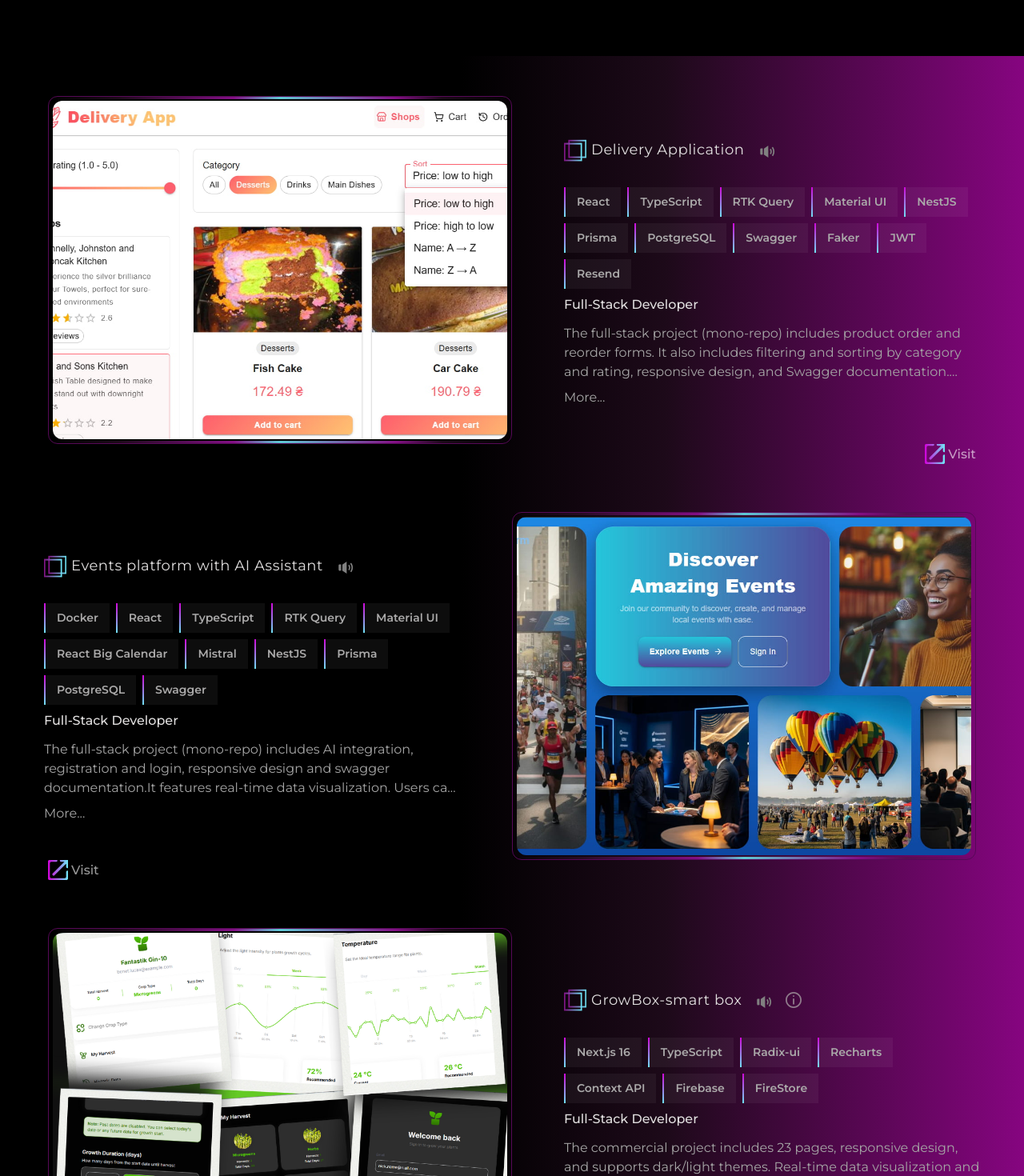
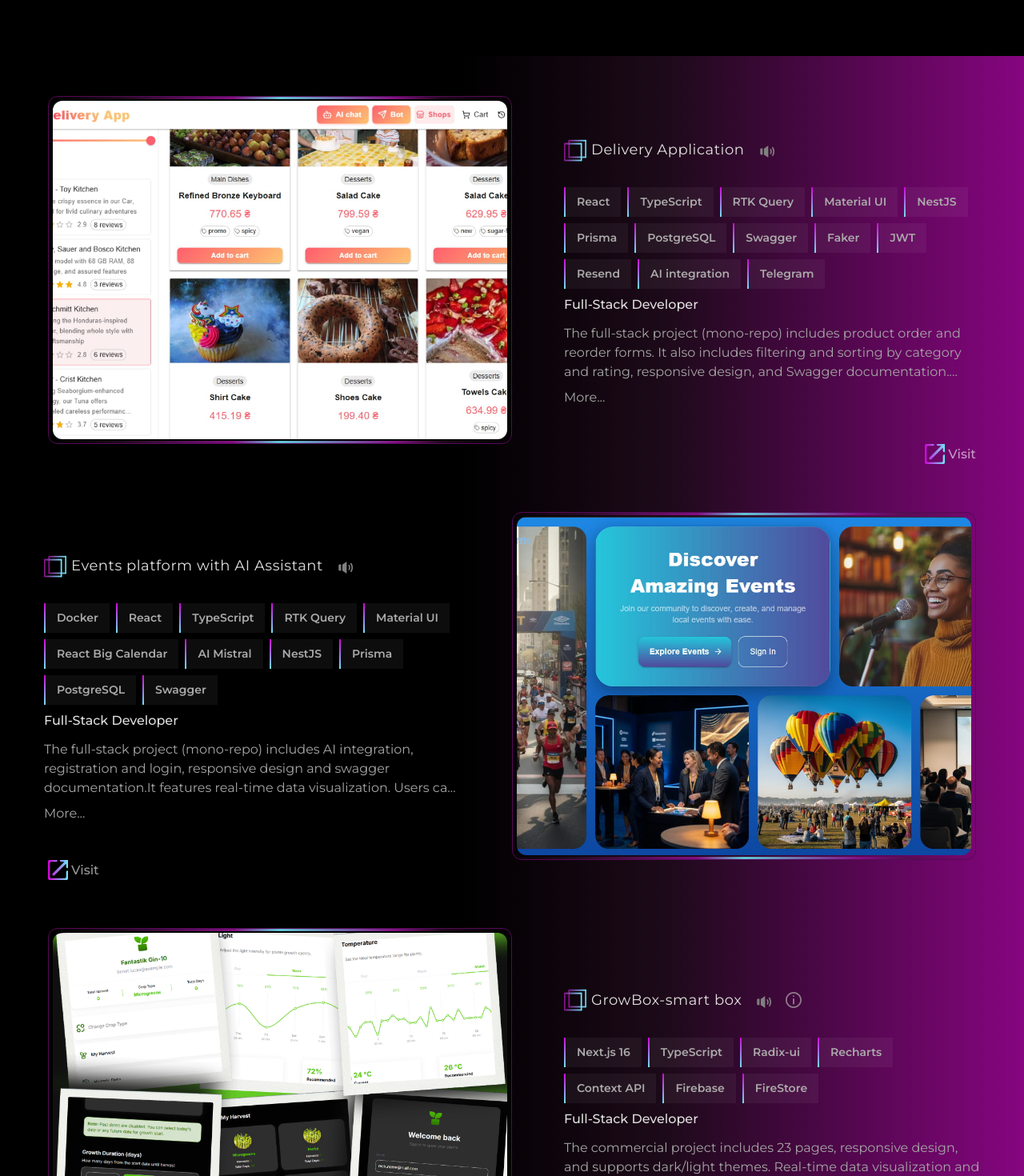
Before and after one commit to Olena457/dev-journey, a Next.js app: page / in a window 1280 px wide. Shown: the part 2000-3470 px from the top of the page at 80% size. Built offline with nearby package versions, Linux system fonts and the light colour scheme.

Commit message:
updated list projects

```diff
--- a/src/components/PhotoMarquee/teamMarqImages.ts
+++ b/src/components/PhotoMarquee/teamMarqImages.ts
@@ -5,14 +5,15 @@ export const MARQUEE_IMAGES: MarqueeItem[] = [
   { id: 2, imageProject: '/img/smart.jpg' },
   { id: 3, imageProject: '/img/reader.jpg' },
   { id: 1, imageProject: '/img/weather.jpg' },
+  { id: 4, imageProject: '/img/wacanda.jpg' },
   { id: 11, imageProject: '/img/bit.jpg' },
-  { id: 4, imageProject: '/img/wacanda.jpg' },
   { id: 6, imageProject: '/img/food.jpg' },
-  { id: 7, imageProject: '/img/do.jpg' },
+  { id: 15, imageProject: '/img/application.jpg' },
   { id: 8, imageProject: '/img/dez.jpg' },
   { id: 9, imageProject: '/img/qui.jpg' },
   { id: 10, imageProject: '/img/ins.jpg' },
   { id: 12, imageProject: '/img/job.jpg' },
   { id: 5, imageProject: '/img/cat.jpg' },
   { id: 13, imageProject: '/img/grow.png' },
+  { id: 14, imageProject: '/img/bot.jpg' },
 ];
--- a/src/components/PortfolioCard/propsItems.ts
+++ b/src/components/PortfolioCard/propsItems.ts
@@ -5,9 +5,9 @@ export const PORTFOLIO_PROJECTS: PetProgectsData[] = [
     id: 16,
     title: 'Delivery Application',
     skills:
-      ' React, TypeScript, RTK Query, Material UI, NestJS, Prisma, PostgreSQL, Swagger, Faker, JWT, Resend',
+      ' React, TypeScript, RTK Query, Material UI, NestJS, Prisma, PostgreSQL, Swagger, Faker, JWT, Resend, AI integration, Telegram',
     role: 'Full-Stack Developer',
-    imageProject: '/img/deli.jpg',
+    imageProject: '/img/bot.jpg',
     isMaintenance: false,
     description:
       'The full-stack project (mono-repo) includes product order and reorder forms. It also includes filtering and sorting by category and rating, responsive design, and Swagger documentation. Users can create, edit, or delete their own orders.Authentication is implemented using JWT, and email notifications are sent via Resend to access history of orders.',
@@ -18,7 +18,7 @@ export const PORTFOLIO_PROJECTS: PetProgectsData[] = [
     id: 15,
     title: 'Events platform with AI Assistant',
     skills:
-      'Docker, React, TypeScript, RTK Query, Material UI, React Big Calendar, Mistral, NestJS, Prisma, PostgreSQL, Swagger',
+      'Docker, React, TypeScript, RTK Query, Material UI, React Big Calendar,AI Mistral, NestJS, Prisma, PostgreSQL, Swagger',
     role: 'Full-Stack Developer',
     imageProject: '/img/application.jpg',
     isMaintenance: false,
```
Also changed, not shown: public/img/bot.jpg (added), public/img/do.jpg (deleted).
